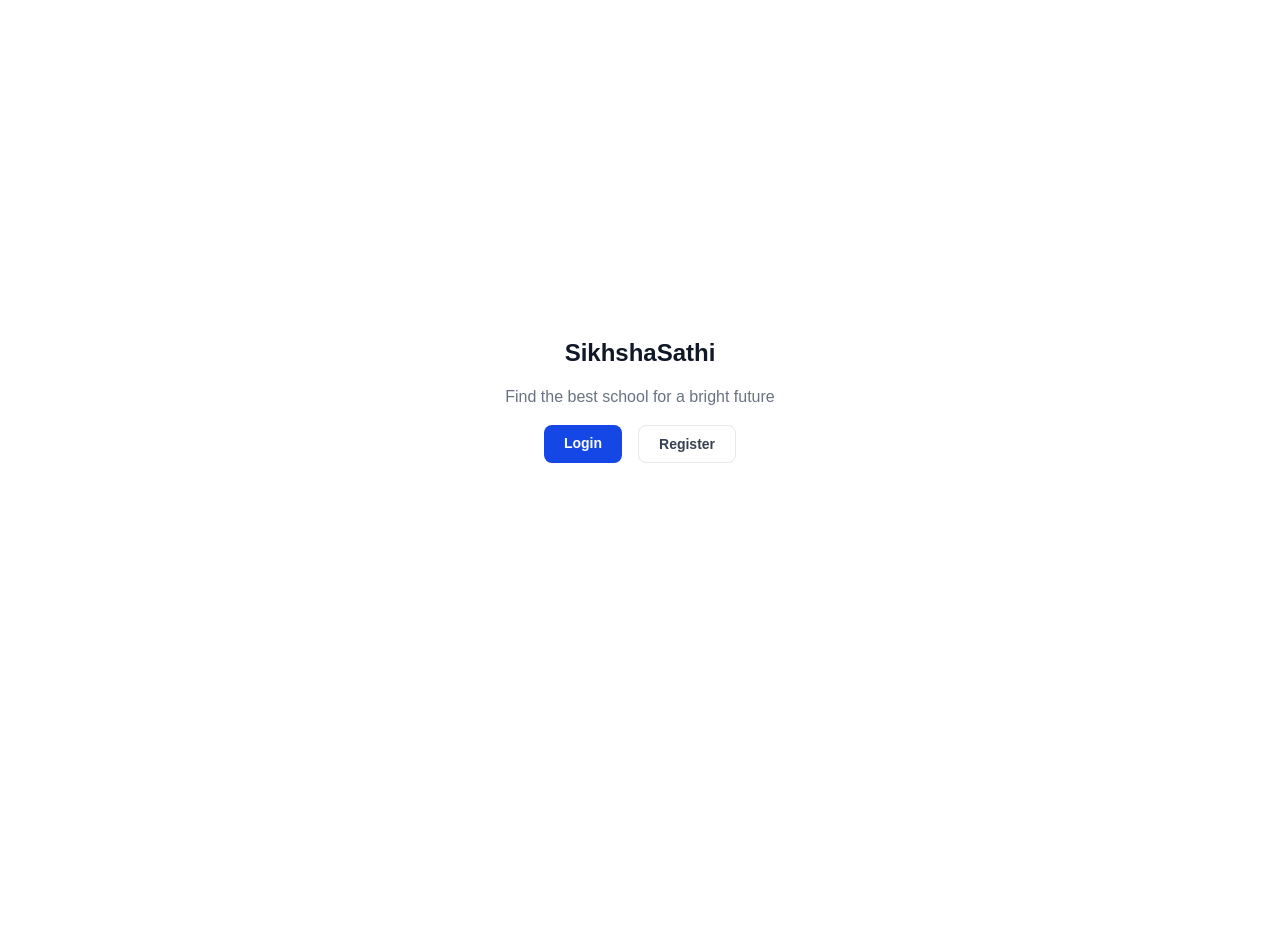
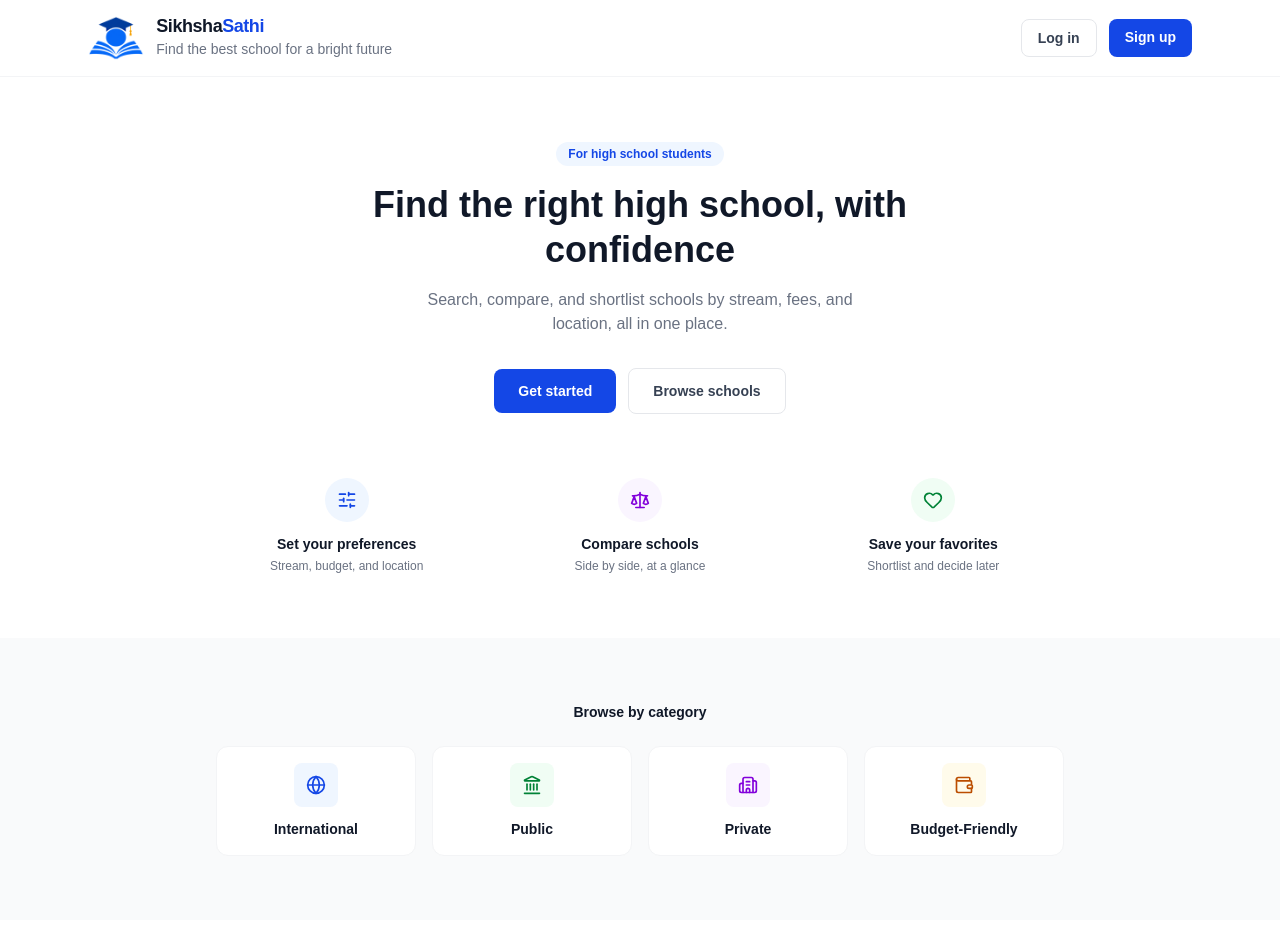
Before and after one commit to ukeshmahara/AI-Smart-School-Recommendation-System, a Next.js app in the folder frontend/: page / in a window 1280 px wide. Shown: the top 952 px of the page. Before the commit the page ends 800 px from the top, so only its background shows below. Built offline with nearby package versions, Linux system fonts and the light colour scheme; no server answers.

Commit message:
Added real homepage and updated favorite button for guest visitors

```diff
--- a/frontend/app/dashboard/schools/_components/FavoriteButton.tsx
+++ b/frontend/app/dashboard/schools/_components/FavoriteButton.tsx
@@ -1,9 +1,11 @@
 "use client";
 
 import { useState, useTransition } from "react";
+import { useRouter } from "next/navigation";
 import { Heart } from "lucide-react";
 import { toast } from "react-toastify";
 import { handleAddFavorite, handleRemoveFavorite } from "@/lib/actions/favorite-action";
+import { useAuth } from "@/lib/contexts/AuthContext";
 
 interface Props {
     schoolId: string;
@@ -14,10 +16,18 @@ interface Props {
 export default function FavoriteButton({ schoolId, initialFavorited, size = "md" }: Props) {
     const [isFavorited, setIsFavorited] = useState(initialFavorited);
     const [isPending, startTransition] = useTransition();
+    const { isAuthenticated } = useAuth();
+    const router = useRouter();
 
     const toggleFavorite = (e: React.MouseEvent) => {
         e.preventDefault();
         e.stopPropagation();
+
+        if (!isAuthenticated) {
+            toast.info("Log in to save schools to your favorites");
+            router.push("/login");
+            return;
+        }
 
         const nextState = !isFavorited;
         setIsFavorited(nextState); // optimistic update
--- a/frontend/app/page.tsx
+++ b/frontend/app/page.tsx
@@ -1,18 +1,125 @@
 import Link from "next/link";
+import { SlidersHorizontal, Scale, Heart, Globe, Landmark, Building2, Wallet } from "lucide-react";
+import Logo from "./_components/Logo";
+
+const CATEGORIES = [
+    { key: "international", label: "International", icon: Globe, bg: "bg-blue-50", color: "text-blue-700" },
+    { key: "public", label: "Public", icon: Landmark, bg: "bg-green-50", color: "text-green-700" },
+    { key: "private", label: "Private", icon: Building2, bg: "bg-purple-50", color: "text-purple-700" },
+    { key: "budget_friendly", label: "Budget-Friendly", icon: Wallet, bg: "bg-amber-50", color: "text-amber-700" },
+];
 
 export default function Home() {
     return (
-        <main className="flex min-h-screen flex-col items-center justify-center gap-4">
-            <h1 className="text-2xl font-bold text-gray-900">SikhshaSathi</h1>
-            <p className="text-gray-500">Find the best school for a bright future</p>
-            <div className="flex gap-4">
-                <Link href="/login" className="rounded-lg bg-blue-700 px-5 py-2 text-sm font-semibold text-white hover:bg-blue-800">
-                    Login
-                </Link>
-                <Link href="/register" className="rounded-lg border border-gray-200 px-5 py-2 text-sm font-semibold text-gray-700 hover:bg-gray-50">
-                    Register
-                </Link>
-            </div>
-        </main>
+        <div className="min-h-screen bg-white">
+            <header className="border-b border-gray-100">
+                <div className="mx-auto flex max-w-6xl items-center justify-between px-6 py-4">
+                    <Logo />
+                    <div className="flex gap-3">
+                        <Link
+                            href="/login"
+                            className="rounded-lg border border-gray-200 px-4 py-2 text-sm font-semibold text-gray-700 hover:bg-gray-50"
+                        >
+                            Log in
+                        </Link>
+                        <Link
+                            href="/register"
+                            className="rounded-lg bg-blue-700 px-4 py-2 text-sm font-semibold text-white hover:bg-blue-800"
+                        >
+                            Sign up
+                        </Link>
+                    </div>
+                </div>
+            </header>
+
+            <main className="mx-auto max-w-4xl px-6 py-16 text-center">
+                <span className="inline-block rounded-full bg-blue-50 px-3 py-1 text-xs font-semibold text-blue-700">
+                    For high school students
+                </span>
+                <h1 className="mx-auto mt-4 max-w-2xl text-3xl font-bold leading-tight text-gray-900 sm:text-4xl">
+                    Find the right high school, with confidence
+                </h1>
+                <p className="mx-auto mt-4 max-w-md text-gray-500">
+                    Search, compare, and shortlist schools by stream, fees, and location, all in one place.
+                </p>
+                <div className="mt-8 flex items-center justify-center gap-3">
+                    <Link
+                        href="/register"
+                        className="rounded-lg bg-blue-700 px-6 py-3 text-sm font-semibold text-white hover:bg-blue-800"
+                    >
+                        Get started
+                    </Link>
+                    <Link
+                        href="/register"
+                        className="rounded-lg border border-gray-200 px-6 py-3 text-sm font-semibold text-gray-700 hover:bg-gray-50"
+                    >
+                        Browse schools
+                    </Link>
+                </div>
+            </main>
+
+            <section className="mx-auto max-w-4xl px-6 pb-16">
+                <div className="grid grid-cols-1 gap-8 sm:grid-cols-3">
+                    <div className="text-center">
+                        <span className="mx-auto flex h-11 w-11 items-center justify-center rounded-full bg-blue-50">
+                            <SlidersHorizontal className="h-5 w-5 text-blue-700" />
+                        </span>
+                        <p className="mt-3 text-sm font-semibold text-gray-900">Set your preferences</p>
+                        <p className="mt-1 text-xs text-gray-500">Stream, budget, and location</p>
+                    </div>
+                    <div className="text-center">
+                        <span className="mx-auto flex h-11 w-11 items-center justify-center rounded-full bg-purple-50">
+                            <Scale className="h-5 w-5 text-purple-700" />
+                        </span>
+                        <p className="mt-3 text-sm font-semibold text-gray-900">Compare schools</p>
+                        <p className="mt-1 text-xs text-gray-500">Side by side, at a glance</p>
+                    </div>
+                    <div className="text-center">
+                        <span className="mx-auto flex h-11 w-11 items-center justify-center rounded-full bg-green-50">
+                            <Heart className="h-5 w-5 text-green-700" />
+                        </span>
+                        <p className="mt-3 text-sm font-semibold text-gray-900">Save your favorites</p>
+                        <p className="mt-1 text-xs text-gray-500">Shortlist and decide later</p>
+                    </div>
+                </div>
+            </section>
+
+            <section className="bg-gray-50 py-16">
+                <div className="mx-auto max-w-4xl px-6">
+                    <p className="mb-6 text-center text-sm font-semibold text-gray-900">Browse by category</p>
+                    <div className="grid grid-cols-2 gap-4 sm:grid-cols-4">
+                        {CATEGORIES.map((cat) => (
+                            <Link
+                                key={cat.key}
+                                href="/register"
+                                className="rounded-xl border border-gray-100 bg-white p-4 text-center transition-colors hover:border-blue-200"
+                            >
+                                <span className={`mx-auto flex h-11 w-11 items-center justify-center rounded-lg ${cat.bg}`}>
+                                    <cat.icon className={`h-5 w-5 ${cat.color}`} />
+                                </span>
+                                <p className="mt-3 text-sm font-semibold text-gray-900">{cat.label}</p>
+                            </Link>
+                        ))}
+                    </div>
+                </div>
+            </section>
+
+            <section className="mx-auto max-w-4xl px-6 py-16">
+                <div className="rounded-2xl bg-blue-700 px-8 py-12 text-center">
+                    <h2 className="text-xl font-bold text-white">Ready to find your school?</h2>
+                    <p className="mt-2 text-sm text-blue-100">Create a free account and start browsing today.</p>
+                    <Link
+                        href="/register"
+                        className="mt-6 inline-block rounded-lg bg-white px-6 py-3 text-sm font-semibold text-blue-700 hover:bg-blue-50"
+                    >
+                        Create free account
+                    </Link>
+                </div>
+            </section>
+
+            <footer className="border-t border-gray-100 py-8 text-center text-xs text-gray-400">
+                SikhshaSathi &mdash; Find the best school for a bright future
+            </footer>
+        </div>
     );
 }
```
Also changed, not shown: frontend/proxy.ts (line endings or trailing spaces).
